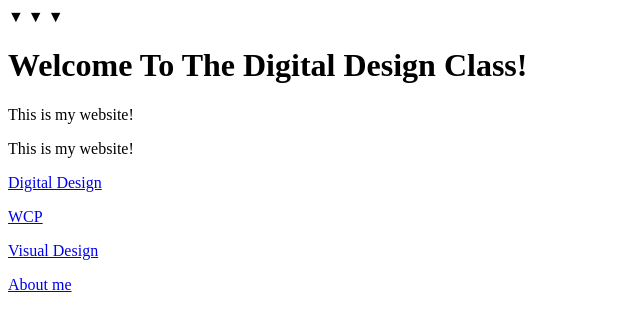
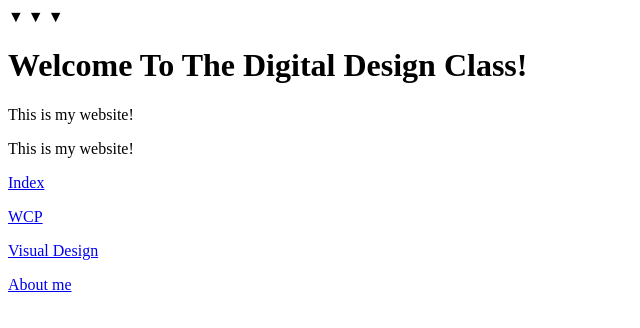
Before and after one commit to ArmaniNxtDoor/Armani.github.io, a plain HTML site: page digitaldesign.html in a window 1280 px wide. Shown: the full height of the page, 0-640 px from the left. Drawn offline with Linux system fonts and the light colour scheme.

Commit message:
Update digitaldesign.html

```diff
--- a/digitaldesign.html
+++ b/digitaldesign.html
@@ -17,7 +17,7 @@
 
       <p> This is my website! </p>
 
-    <a href= "index.html"> Digital Design </a>
+    <a href= "index.html"> Index </a>
 
     <p> <a href= "wcp.html"> WCP </a> </p>
 
```
